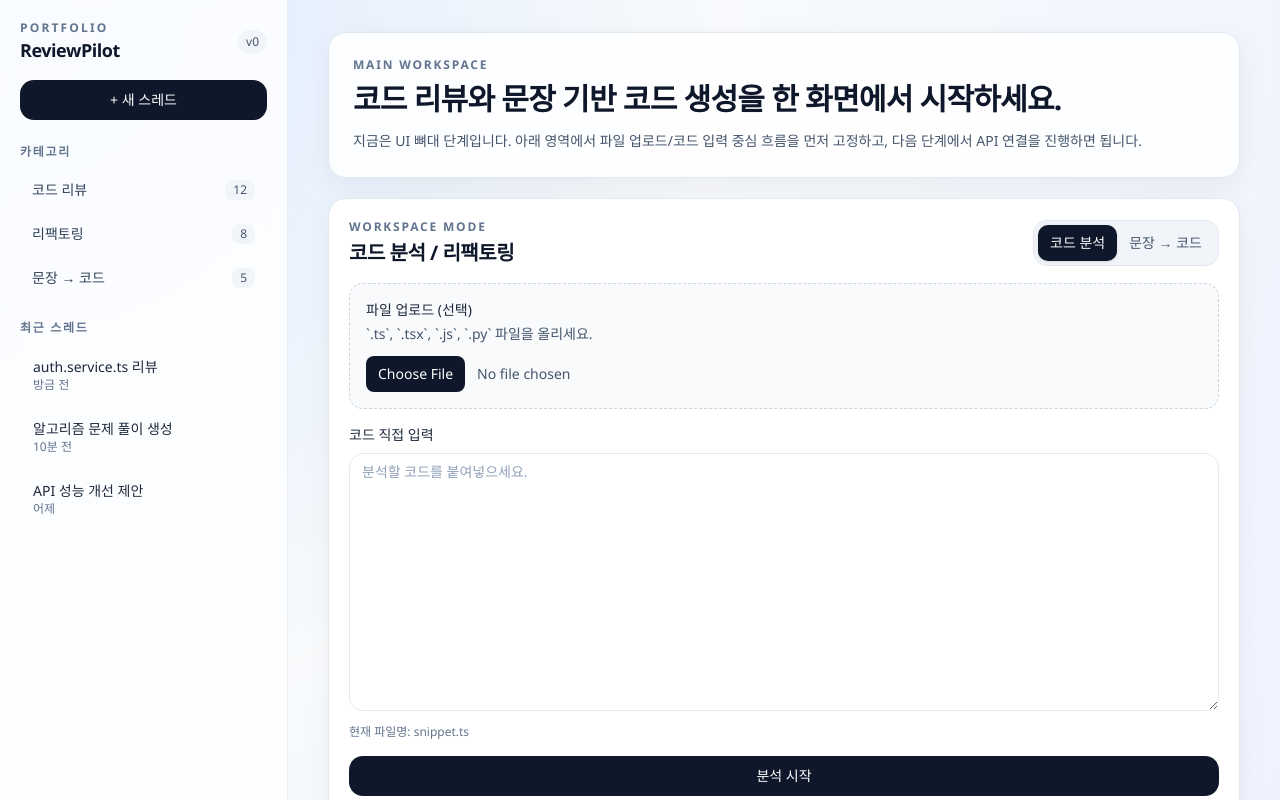
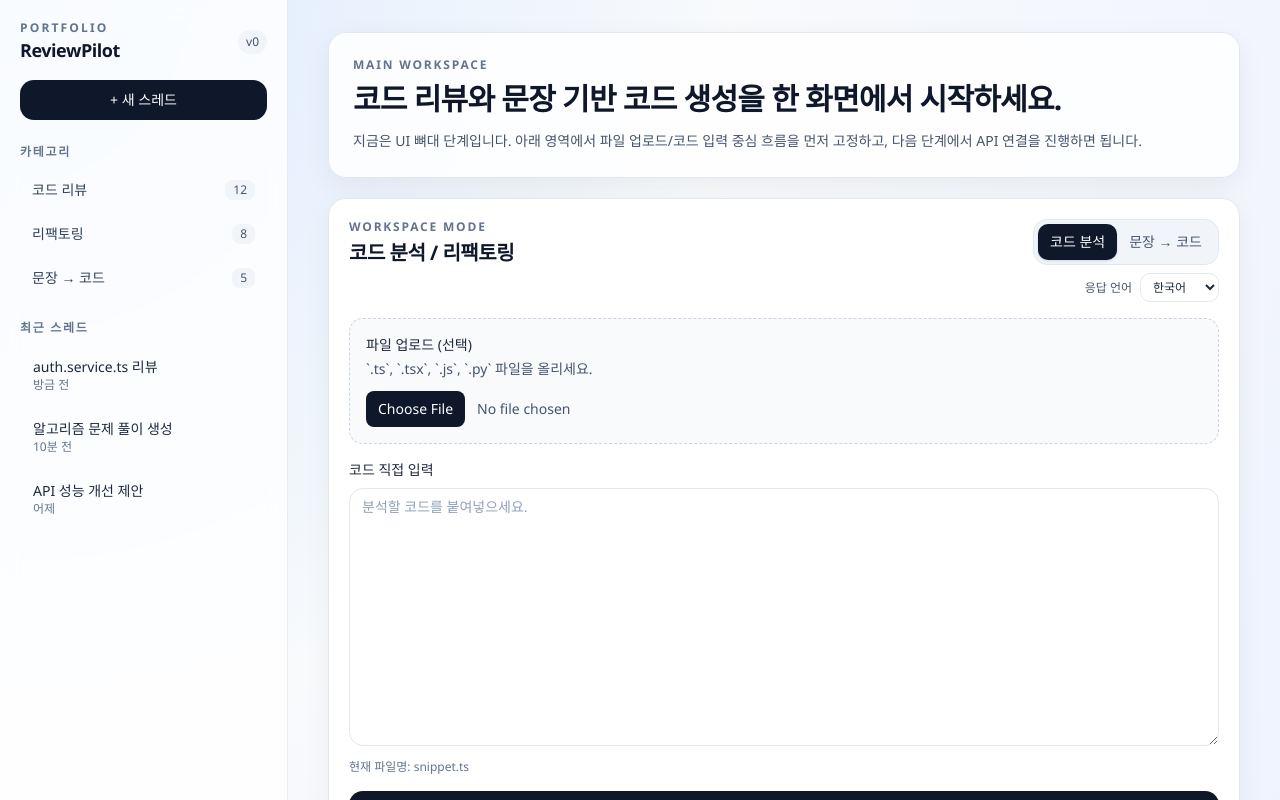
Before and after one commit to youngjoone/ai-code-reviewer, a Next.js app: page / in a window 1280 px wide. Shown: the top 800 px of the page. Built offline with nearby package versions, Linux system fonts and the light colour scheme.

Commit message:
feat: add response language selection for LLM outputs

```diff
--- a/src/app/api/generate/route.ts
+++ b/src/app/api/generate/route.ts
@@ -7,6 +7,7 @@ import {
   generateRequestSchema,
   generateResponseSchema,
   generateStyleSchema,
+  responseLanguageSchema,
 } from "@/lib/schemas";
 import { getLlmProvider } from "@/lib/llm";
 
@@ -63,10 +64,17 @@ export async function POST(request: Request) {
   const prompt = parsedBody.data.prompt;
   const language = parsedBody.data.language ?? generateLanguageSchema.enum.typescript;
   const style = parsedBody.data.style ?? generateStyleSchema.enum.clean;
+  const responseLanguage =
+    parsedBody.data.responseLanguage ?? responseLanguageSchema.enum.ko;
 
   try {
     const provider = getLlmProvider();
-    const parsed = await provider.generate({ prompt, language, style });
+    const parsed = await provider.generate({
+      prompt,
+      language,
+      style,
+      responseLanguage,
+    });
 
     const responsePayloadResult = generateResponseSchema.safeParse({
       ok: true,
@@ -74,6 +82,7 @@ export async function POST(request: Request) {
       input: {
         language,
         style,
+        responseLanguage,
         promptLength: prompt.length,
       },
       summary: parsed.summary,
--- a/src/app/api/review/route.ts
+++ b/src/app/api/review/route.ts
@@ -2,6 +2,7 @@ import { NextResponse } from "next/server";
 import { z } from "zod";
 import {
   apiErrorResponseSchema,
+  responseLanguageSchema,
   reviewHealthResponseSchema,
   reviewRequestSchema,
   reviewResponseSchema,
@@ -65,12 +66,19 @@ export async function POST(request: Request) {
 
   const code = parsedBody.data.code;
   const language = parsedBody.data.language ?? "typescript";
+  const responseLanguage =
+    parsedBody.data.responseLanguage ?? responseLanguageSchema.enum.ko;
   const filename = parsedBody.data.filename ?? "snippet.ts";
   const lineCount = safeLineCount(code);
 
   try {
     const provider = getLlmProvider();
-    const parsed = await provider.review({ filename, language, code });
+    const parsed = await provider.review({
+      filename,
+      language,
+      code,
+      responseLanguage,
+    });
 
     const responsePayloadResult = reviewResponseSchema.safeParse({
       ok: true,
@@ -78,6 +86,7 @@ export async function POST(request: Request) {
       input: {
         filename,
         language,
+        responseLanguage,
         lineCount,
       },
       summary: parsed.summary,
--- a/src/app/page.tsx
+++ b/src/app/page.tsx
@@ -8,11 +8,13 @@ import {
   generateResponseSchema,
   GENERATE_LANGUAGES,
   GENERATE_STYLES,
+  RESPONSE_LANGUAGES,
   reviewRequestSchema,
   reviewResponseSchema,
   type GenerateLanguage,
   type GenerateResponse,
   type GenerateStyle,
+  type ResponseLanguage,
   type ReviewResponse,
 } from "@/lib/schemas";
 
@@ -29,6 +31,11 @@ const GENERATE_STYLE_LABEL: Record<GenerateStyle, string> = {
   clean: "깔끔한 구현",
   fast: "성능 우선",
   explain: "설명 포함",
+};
+
+const RESPONSE_LANGUAGE_LABEL: Record<ResponseLanguage, string> = {
+  ko: "한국어",
+  en: "English",
 };
 
 const REVIEW_SEVERITY_LABEL: Record<ReviewSeverity, string> = {
@@ -51,6 +58,8 @@ export default function Home() {
   const [generateLanguage, setGenerateLanguage] =
     useState<GenerateLanguage>("typescript");
   const [generateStyle, setGenerateStyle] = useState<GenerateStyle>("clean");
+  const [responseLanguage, setResponseLanguage] =
+    useState<ResponseLanguage>("ko");
   const [isSubmitting, setIsSubmitting] = useState(false);
   const [errorMessage, setErrorMessage] = useState<string | null>(null);
   const [result, setResult] = useState<ApiResult | null>(null);
@@ -116,6 +125,7 @@ export default function Home() {
         code: reviewCode,
         filename: reviewFilename,
         language: "typescript",
+        responseLanguage,
       });
 
       if (!parsedPayload.success) {
@@ -147,6 +157,7 @@ export default function Home() {
         prompt: generatePrompt,
         language: generateLanguage,
         style: generateStyle,
+        responseLanguage,
       });
 
       if (!parsedPayload.success) {
@@ -264,7 +275,7 @@ export default function Home() {
             </section>
 
             <section className="rounded-2xl border border-slate-200 bg-white p-5 shadow-[0_8px_28px_rgba(15,23,42,0.05)]">
-              <div className="flex flex-col gap-3 sm:flex-row sm:items-center sm:justify-between">
+              <div className="flex flex-col gap-3 sm:flex-row sm:items-start sm:justify-between">
                 <div>
                   <p className="text-xs font-semibold uppercase tracking-[0.15em] text-slate-500">
                     Workspace Mode
@@ -274,6 +285,7 @@ export default function Home() {
                   </h3>
                 </div>
 
+                <div className="flex flex-col gap-2 sm:items-end">
                   <div className="inline-flex rounded-xl border border-slate-200 bg-slate-100 p-1">
                     <button
                       type="button"
@@ -299,6 +311,25 @@ export default function Home() {
                     >
                       문장 → 코드
                     </button>
+                  </div>
+
+                  <label className="flex items-center gap-2 text-xs text-slate-600">
+                    <span>응답 언어</span>
+                    <select
+                      name="response-language"
+                      value={responseLanguage}
+                      onChange={(event) =>
+                        setResponseLanguage(event.target.value as ResponseLanguage)
+                      }
+                      className="rounded-lg border border-slate-200 bg-white px-2 py-1 text-xs text-slate-800 outline-none ring-slate-900/10 transition focus:ring-4"
+                    >
+                      {RESPONSE_LANGUAGES.map((language) => (
+                        <option key={language} value={language}>
+                          {RESPONSE_LANGUAGE_LABEL[language]}
+                        </option>
+                      ))}
+                    </select>
+                  </label>
                 </div>
               </div>
 
@@ -445,6 +476,9 @@ export default function Home() {
                             언어: {result.input.language}
                           </span>
                           <span className="rounded-full bg-slate-100 px-2 py-1 text-slate-700">
+                            응답: {RESPONSE_LANGUAGE_LABEL[result.input.responseLanguage]}
+                          </span>
+                          <span className="rounded-full bg-slate-100 px-2 py-1 text-slate-700">
                             라인: {result.input.lineCount}
                           </span>
                         </div>
@@ -519,6 +553,9 @@ export default function Home() {
                             스타일: {result.input.style}
                           </span>
                           <span className="rounded-full bg-slate-100 px-2 py-1 text-slate-700">
+                            응답: {RESPONSE_LANGUAGE_LABEL[result.input.responseLanguage]}
+                          </span>
+                          <span className="rounded-full bg-slate-100 px-2 py-1 text-slate-700">
                             프롬프트 길이: {result.input.promptLength}
                           </span>
                         </div>
--- a/src/lib/llm.ts
+++ b/src/lib/llm.ts
@@ -5,6 +5,7 @@ import {
   type GenerateLanguage,
   type GenerateLlmOutput,
   type GenerateStyle,
+  type ResponseLanguage,
   type ReviewLlmOutput,
 } from "@/lib/schemas";
 
@@ -14,12 +15,14 @@ type ReviewInput = {
   filename: string;
   language: string;
   code: string;
+  responseLanguage: ResponseLanguage;
 };
 
 type GenerateInput = {
   prompt: string;
   language: GenerateLanguage;
   style: GenerateStyle;
+  responseLanguage: ResponseLanguage;
 };
 
 export type LlmProvider = {
@@ -53,10 +56,19 @@ function getGeminiConfig() {
   return { apiKey, model };
 }
 
+function responseLanguageInstruction(responseLanguage: ResponseLanguage): string {
+  if (responseLanguage === "ko") {
+    return "Write all natural-language fields in Korean.";
+  }
+
+  return "Write all natural-language fields in English.";
+}
+
 function buildReviewPrompt(input: ReviewInput): string {
   return [
     "You are a senior software engineer.",
     "Analyze the code and return ONLY valid JSON.",
+    responseLanguageInstruction(input.responseLanguage),
     "JSON schema:",
     '{ "summary": "string", "issues": [{ "id": "string", "severity": "low|medium|high", "title": "string", "message": "string", "line": 1 }], "refactoredCode": "string", "suggestedTests": ["string"] }',
     "",
@@ -72,6 +84,7 @@ function buildGeneratePrompt(input: GenerateInput): string {
   return [
     "You are a practical coding assistant.",
     "Generate production-quality code and return ONLY valid JSON.",
+    responseLanguageInstruction(input.responseLanguage),
     "JSON schema:",
     '{ "summary": "string", "code": "string", "notes": ["string"] }',
     "",
--- a/src/lib/schemas.ts
+++ b/src/lib/schemas.ts
@@ -2,9 +2,11 @@ import { z } from "zod";
 
 export const GENERATE_LANGUAGES = ["typescript", "javascript", "python"] as const;
 export const GENERATE_STYLES = ["clean", "fast", "explain"] as const;
+export const RESPONSE_LANGUAGES = ["ko", "en"] as const;
 
 export const generateLanguageSchema = z.enum(GENERATE_LANGUAGES);
 export const generateStyleSchema = z.enum(GENERATE_STYLES);
+export const responseLanguageSchema = z.enum(RESPONSE_LANGUAGES);
 
 export const apiErrorResponseSchema = z.object({
   ok: z.literal(false),
@@ -24,6 +26,7 @@ export const reviewRequestSchema = z.object({
   code: z.string().trim().min(1, "`code` is required"),
   filename: z.string().trim().min(1, "`filename` must not be empty").optional(),
   language: z.string().trim().min(1, "`language` must not be empty").optional(),
+  responseLanguage: responseLanguageSchema.optional(),
 });
 
 export const reviewResponseSchema = z.object({
@@ -32,6 +35,7 @@ export const reviewResponseSchema = z.object({
   input: z.object({
     filename: z.string(),
     language: z.string(),
+    responseLanguage: responseLanguageSchema,
     lineCount: z.number().int().nonnegative(),
   }),
   summary: z.string(),
@@ -58,6 +62,7 @@ export const generateRequestSchema = z.object({
   prompt: z.string().trim().min(1, "`prompt` is required"),
   language: generateLanguageSchema.optional(),
   style: generateStyleSchema.optional(),
+  responseLanguage: responseLanguageSchema.optional(),
 });
 
 export const generateResponseSchema = z.object({
@@ -66,6 +71,7 @@ export const generateResponseSchema = z.object({
   input: z.object({
     language: generateLanguageSchema,
     style: generateStyleSchema,
+    responseLanguage: responseLanguageSchema,
     promptLength: z.number().int().nonnegative(),
   }),
   summary: z.string(),
@@ -92,6 +98,7 @@ export type GenerateRequest = z.infer<typeof generateRequestSchema>;
 export type GenerateResponse = z.infer<typeof generateResponseSchema>;
 export type GenerateStyle = z.infer<typeof generateStyleSchema>;
 export type GenerateLlmOutput = z.infer<typeof generateLlmOutputSchema>;
+export type ResponseLanguage = z.infer<typeof responseLanguageSchema>;
 export type ReviewRequest = z.infer<typeof reviewRequestSchema>;
 export type ReviewResponse = z.infer<typeof reviewResponseSchema>;
 export type ReviewLlmOutput = z.infer<typeof reviewLlmOutputSchema>;
```
Lines whose indentation alone changed are shown as unchanged.
